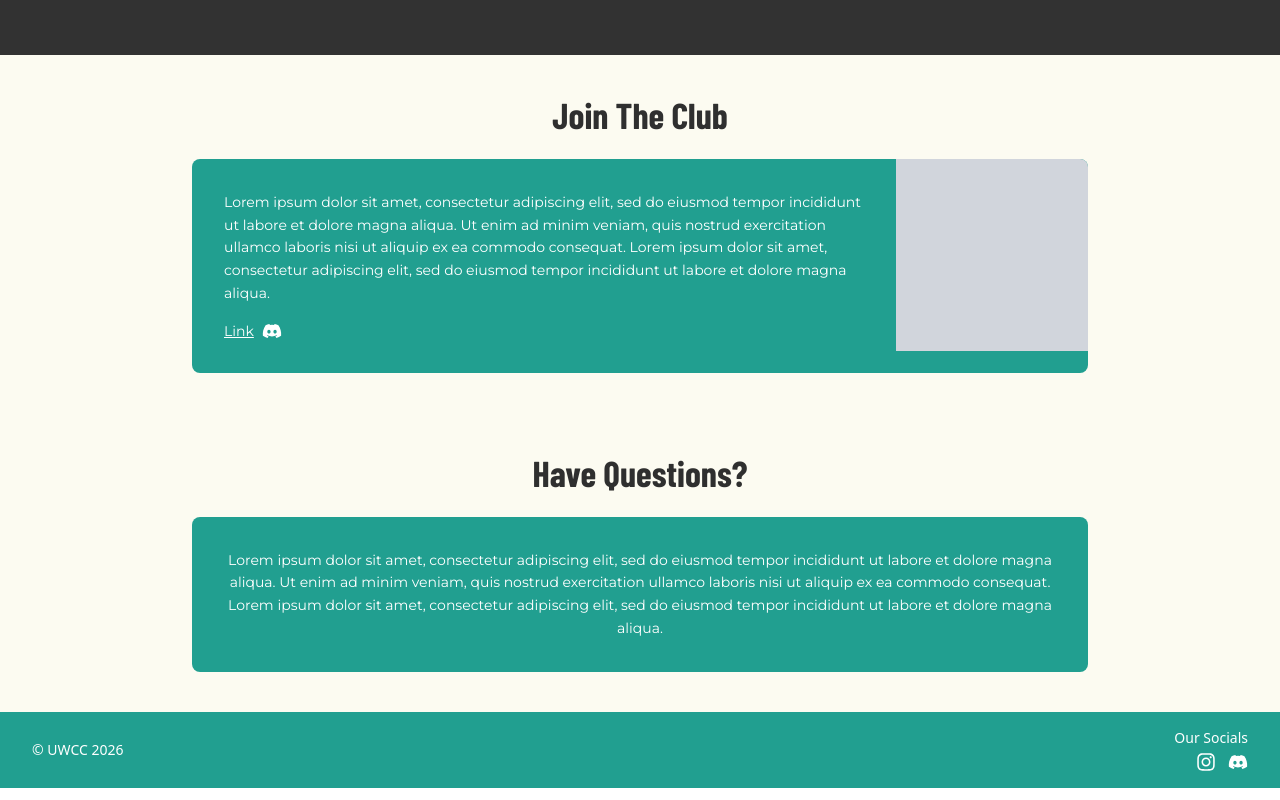
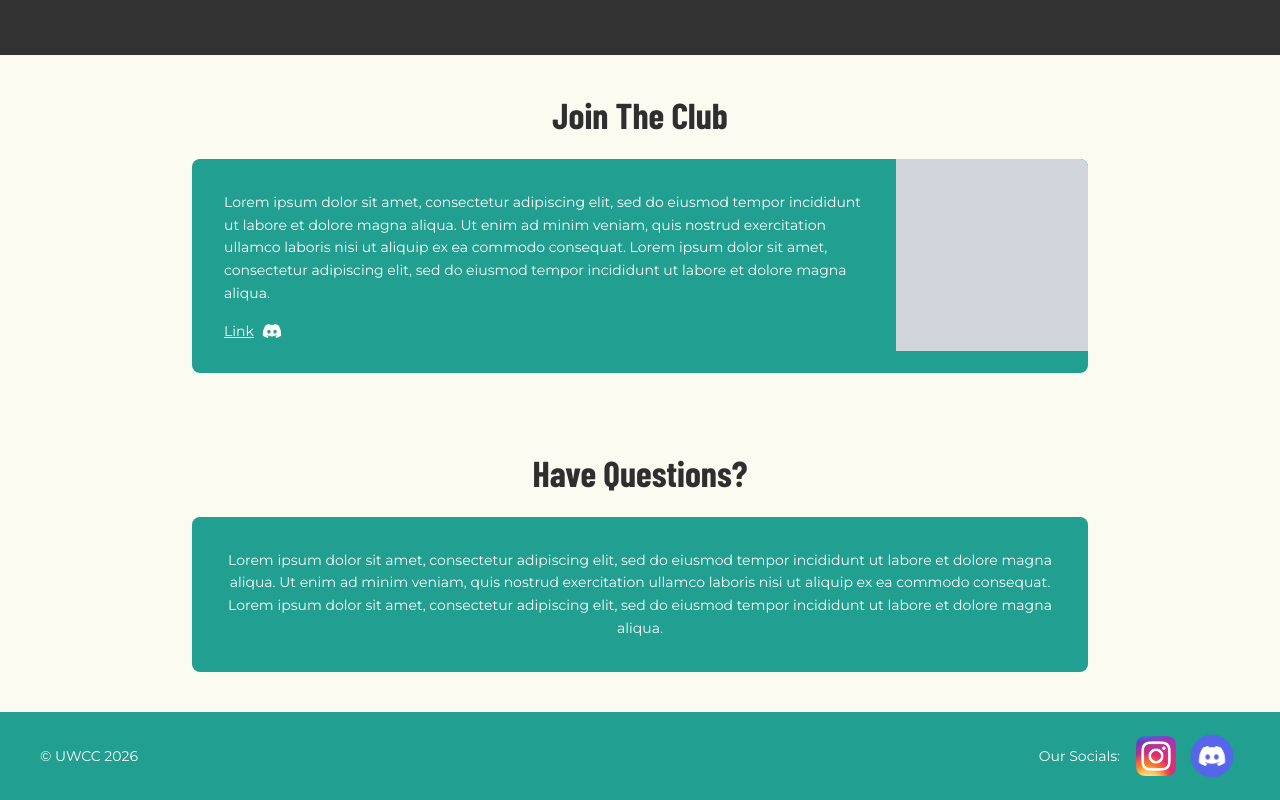
Before and after one commit to UW-Cooking-Club/recipe-archive, a React (Vite) app: page /about in a window 1280 px wide. Shown: the part 4285-5085 px from the top of the page. Built offline with nearby package versions, Linux system fonts and the light colour scheme.

Commit message:
Add social media icons to footer and add discord link

```diff
--- a/src/components/Footer.jsx
+++ b/src/components/Footer.jsx
@@ -1,19 +1,31 @@
-import { FaInstagram, FaDiscord } from "react-icons/fa";
+import instagramIcon from "@assets/Instagram_Icon.webp";
+import discordIcon from "@assets/Discord_Icon.webp";
 
 function Footer() {
   return (
-    <footer className="bg-primary px-8 py-4 flex items-center justify-between">
-      <p className="text-white text-sm">© UWCC 2026</p>
-      <div className="flex flex-col items-end gap-1">
-        <p className="text-white text-sm">Our Socials</p>
-        <div className="flex items-center gap-3">
-          <a href="#" aria-label="Instagram" className="text-white hover:opacity-80">
-            <FaInstagram className="text-xl" />
-          </a>
-          <a href="#" aria-label="Discord" className="text-white hover:opacity-80">
-            <FaDiscord className="text-xl" />
-          </a>
-        </div>
+    <footer className="bg-primary px-10 py-4 flex items-center justify-between">
+      <p className="text-white text-sm font-body">© UWCC 2026</p>
+      <div className="flex items-center gap-2">
+        <p className="text-white text-sm font-body">Our Socials:</p>
+        <br />
+        <a
+          href="https://www.instagram.com/uwcookingclub/"
+          target="_blank"
+          rel="noopener noreferrer"
+          aria-label="Instagram"
+          className="hover:opacity-80"
+        >
+          <img src={instagramIcon} alt="Instagram" className="h-10" />
+        </a>
+        <a
+          href="https://discord.gg/Gacu9hZ6sy"
+          target="_blank"
+          rel="noopener noreferrer"
+          aria-label="Discord"
+          className="hover:opacity-80"
+        >
+          <img src={discordIcon} alt="Discord" className="h-14" />
+        </a>
       </div>
     </footer>
   );
```
Also changed, not shown: src/assets/Discord_Icon.webp (added), src/assets/Instagram_Icon.webp (added).
